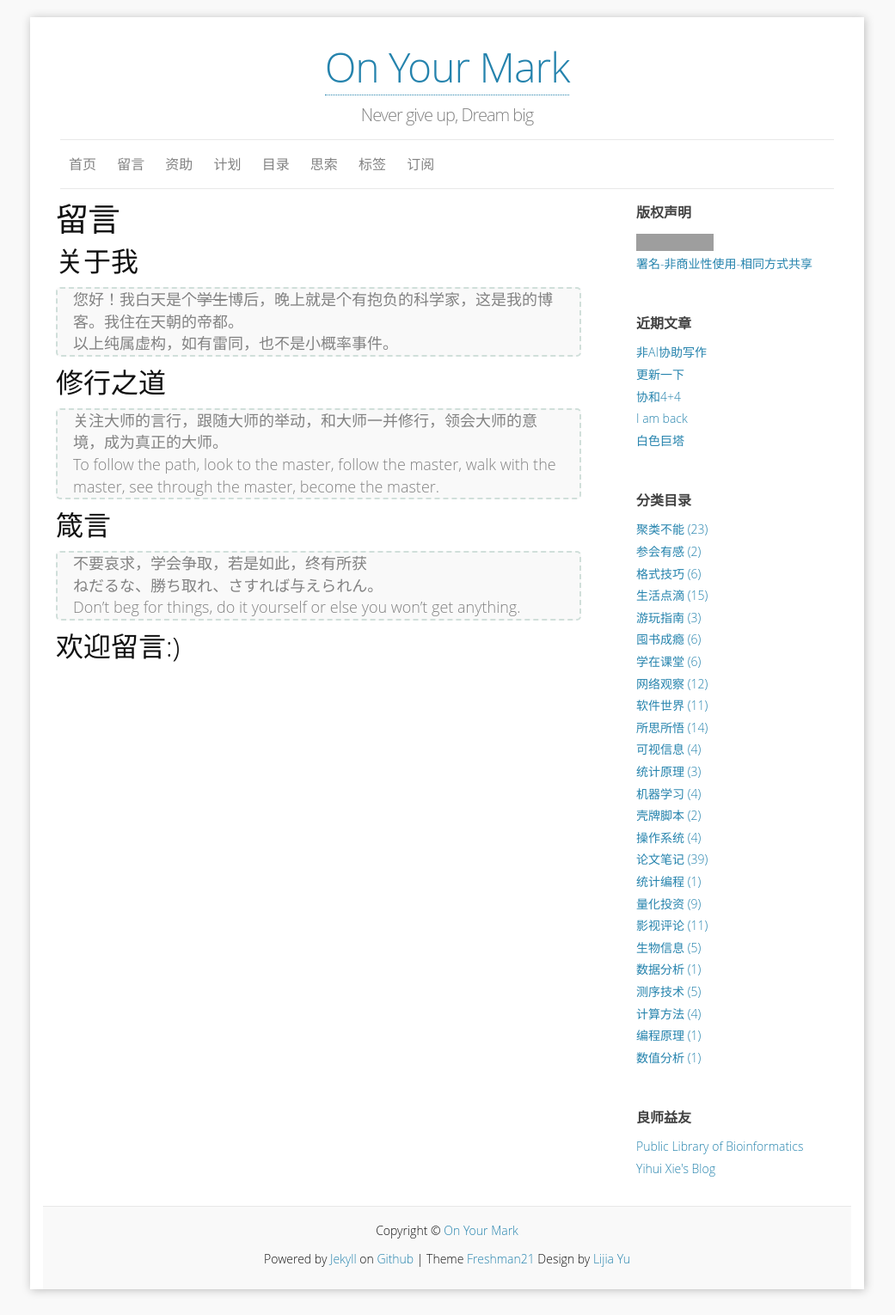
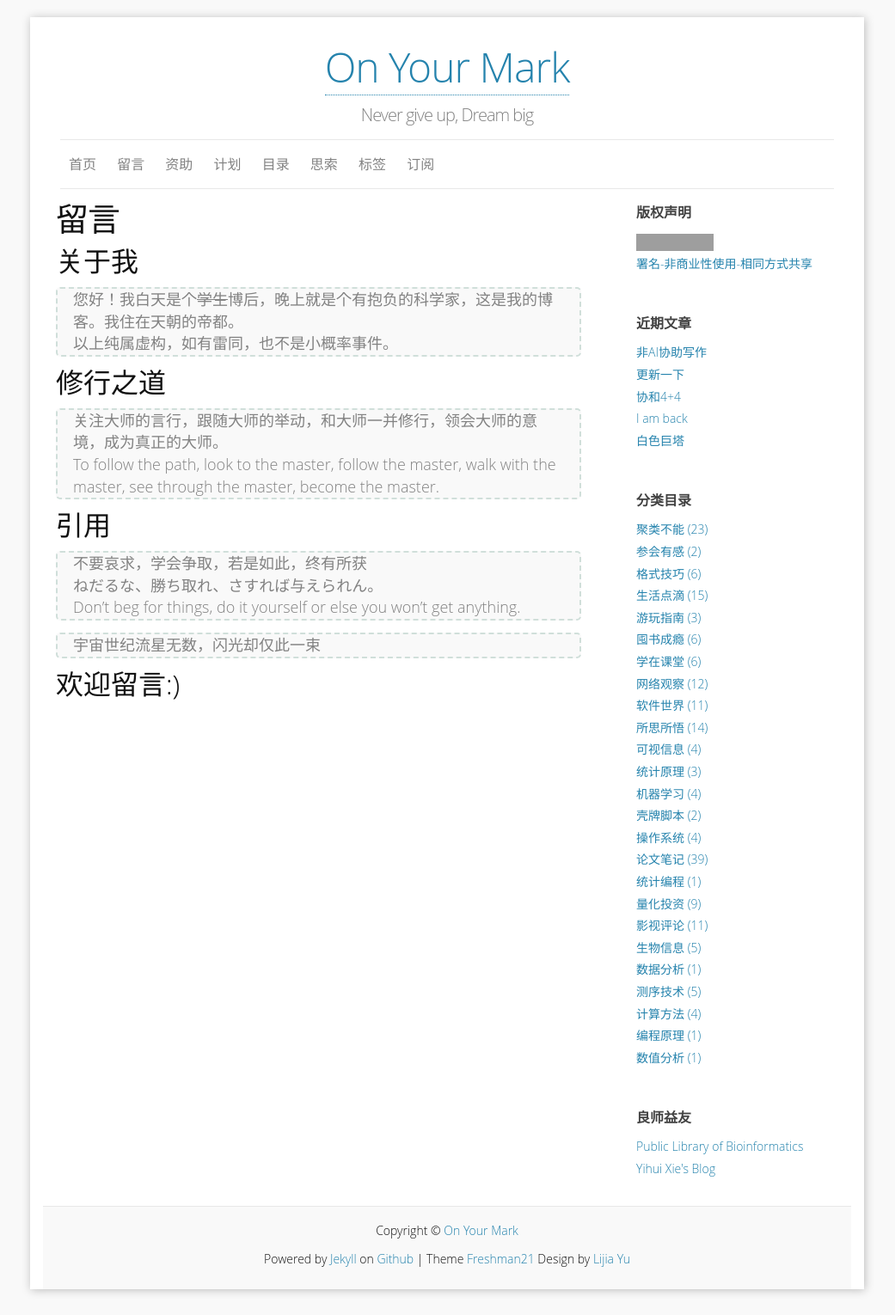
Before and after one commit to yulijia/cn, a Jekyll site: the page built from guestbook/index.md, in a window 1280 px wide. Shown: the whole page at 86% size, without its empty margins (120-1161 px from the left). Built offline with Jekyll 4.4.1, drawn with Linux system fonts in a browser that asks for light colours; comment, search, counter and statistics services are not loaded; grey boxes are pictures that could not be loaded.

Commit message:
update readme

```diff
--- a/guestbook/index.md
+++ b/guestbook/index.md
@@ -15,10 +15,12 @@ permalink: /guestbook/
 >关注大师的言行，跟随大师的举动，和大师一并修行，领会大师的意境，成为真正的大师。
 To follow the path, look to the master, follow the master, walk with the master, see through the master, become the master.
 
-## 箴言
+## 引用
 
 >不要哀求，学会争取，若是如此，终有所获
 ねだるな、勝ち取れ、さすれば与えられん。
 Don’t beg for things, do it yourself or else you won’t get anything.
 
+> 宇宙世纪流星无数，闪光却仅此一束
+
 ## 欢迎留言:)
```
